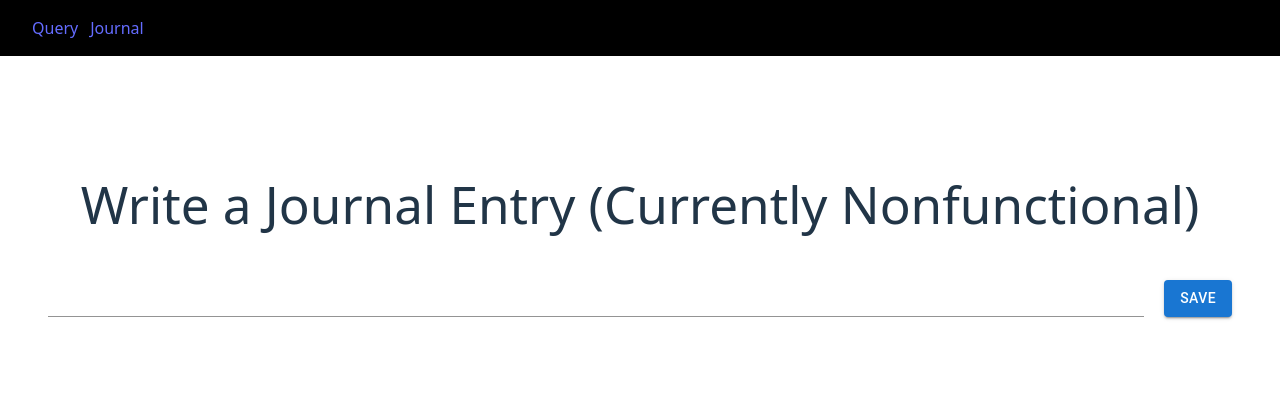
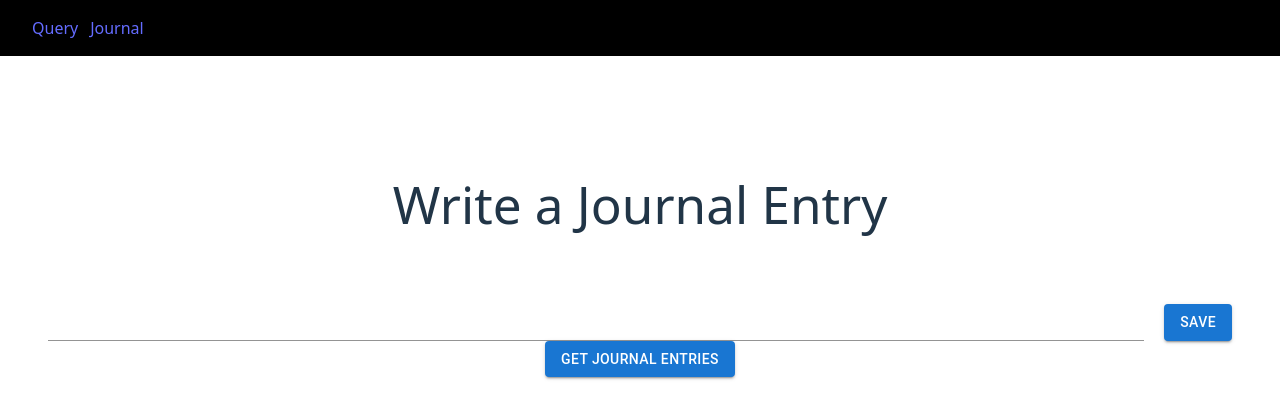
Before and after one commit to OxygenLithium/AI-journal-frontend, a React (Vite) app: page /journal in a window 1280 px wide. Shown: the top 418 px of the page. Built offline with nearby package versions, Linux system fonts and the light colour scheme.

Commit message:
added functionality to journalling page

```diff
--- a/src/components/CohereInterface.jsx
+++ b/src/components/CohereInterface.jsx
@@ -24,25 +24,13 @@ function CohereInterface() {
     }
 
     const handleLogic = async (inputMessage) => {
-        if (loading) { return; }
-        const resType = parseInt(await sendMessage(`Judge whether the following message wants you to print to console, display an alert, or just type a normal message. Respond with just a 1 if it is to console, just a 2 if it is an alert, and 3 if it is a normal message. Do not include anything else in your response. The message: ${inputMessage}`));
         const resText = await sendMessage(inputMessage);
-        if (resType == 1) {
-            console.log(resText);
-            setResponse("Printed to Console");
-        }
-        else if (resType == 2) {
-            alert(resText);
-            setResponse("Alerted");
-        }
-        else {
-            setResponse(resText);
-        }
+        setResponse(resText);
         setLoading(false);
     }
 
     async function sendMessage(input) {
-        const rawResponse = await axios.post('http://localhost:3000/test', {
+        const rawResponse = await axios.post('http://localhost:3000/query', {
             //input: `Respond with the most appropriate colour in the format rgba(x,x,x,x). Respond with only the rgba. Base your colour choice off the following prompt: ${input}`
             input: input
         }).catch(error => {
--- a/src/pages/JournalPage.jsx
+++ b/src/pages/JournalPage.jsx
@@ -7,11 +7,35 @@ import { Input, Typography, Button } from '@mui/material';
 function QueryPage() {
     const inputElement = useRef();
     const [ loading, setLoading ] = useState(false);
+    const [ entries, setEntries ] = useState([]);
+
+    async function sendJournalEntry(entry) {
+        setLoading(true);
+        await axios.post('http://localhost:3000/journal/write', {
+            entry: entry
+        }).catch(error => {
+            console.error(error);
+        });
+        setLoading(false);
+    };
+
+    async function getJournalEntries() {
+        const rawResponse = await axios.get('http://localhost:3000/journal/query').catch(error => {
+            console.error(error);
+        });
+        console.log(rawResponse);
+        setEntries(rawResponse.data.journalEntries);
+    };
 
     return (
         <div className="w-full h-full overflow-scroll">
             <div className="px-12 py-30">
-                <h1 className="mb-12">Write a Journal Entry (Currently Nonfunctional)</h1>
+                <h1 className="mb-12">Write a Journal Entry</h1>
+                <div className="flex flex-col gap-5">
+                    { entries.map((el) => {
+                        return(<div>{el}</div>)
+                    })}
+                </div>
                 <div className="mt-6 flex flex-row w-full">
                     <Input
                         className="mr-5 flex flex-grow"
@@ -21,12 +45,22 @@ function QueryPage() {
                     <Button
                     className="flex-none"
                     variant="contained"
-                    onClick={() => alert("Currently nonfunctional")}
+                    onClick={() => {
+                        sendJournalEntry(inputElement.current.value);
+                        inputElement.current.value = "";
+                    }}
                     disabled={loading}
                     >
                         Save
                     </Button>
                 </div>
+                <Button
+                className="flex-none"
+                variant="contained"
+                onClick={getJournalEntries}
+                >
+                    Get Journal Entries
+                </Button>
             </div>
         </div>
     )
```
